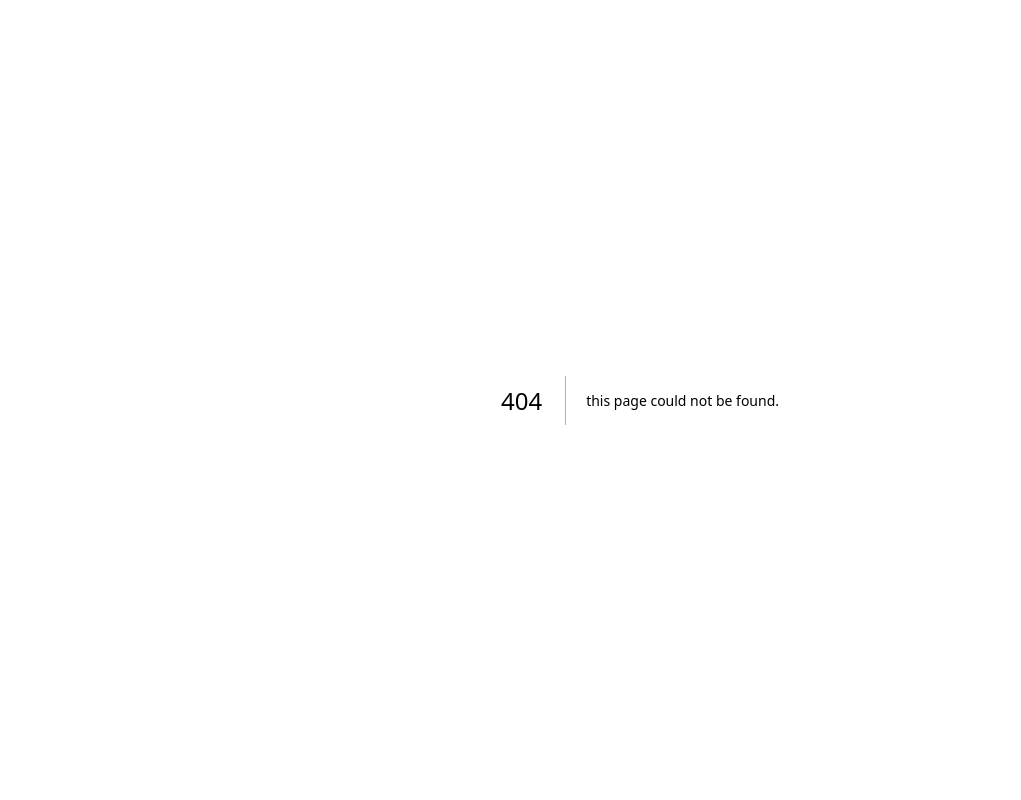
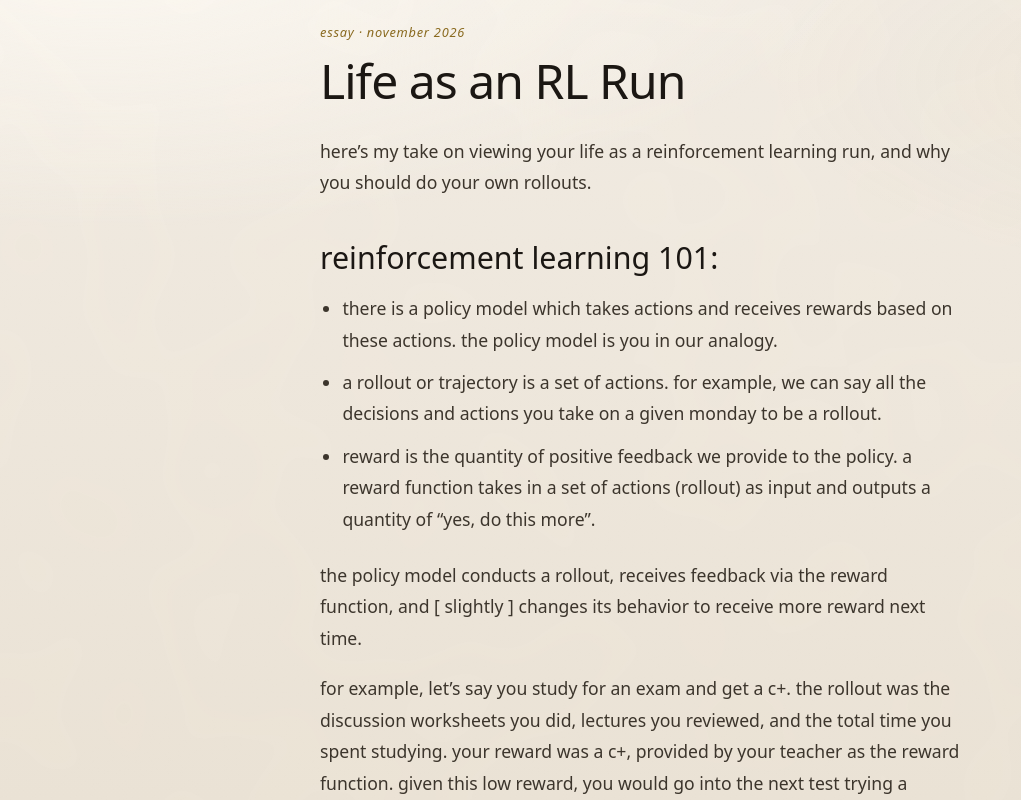
Before and after one commit to manav-aggarwal4/personal-website, a Next.js app: page /writings/life-as-an-rl-run in a window 1280 px wide. Before the commit this address had no page. Shown: the top 800 px of the page, without its empty margins (0-1021 px from the left). Built offline with nearby package versions, Linux system fonts and the light colour scheme.

Commit message:
Publish Life as an RL Run essay

```diff
--- a/app/data/writings.ts
+++ b/app/data/writings.ts
@@ -19,6 +19,13 @@ export interface Writing {
 }
 
 export const writings: Writing[] = [
+  {
+    title: 'Life as an RL Run',
+    slug: 'life-as-an-rl-run',
+    date: 'november 2026',
+    tag: 'essay',
+    teaser: 'Here’s my take on viewing your life as a reinforcement learning run, and why you should do your own rollouts.',
+  },
   {
     title: 'on the best energy drinks',
     slug: 'energy-drinks',
--- a/app/globals.css
+++ b/app/globals.css
@@ -2380,3 +2380,42 @@ button {
     text-transform: none;
   }
 }
+
+.writing-essay-title {
+  text-transform: none;
+}
+
+.writing-essay h2 {
+  font-family: var(--font-display);
+  color: var(--ink);
+  font-size: clamp(1.5rem, 3vw, 1.9rem);
+  font-weight: 500;
+  line-height: 1.25;
+  margin: 2.5rem 0 1rem;
+}
+
+.writing-essay ul {
+  list-style: disc;
+  padding-left: 1.4rem;
+  margin: 0 0 1.5rem;
+  color: var(--ink-soft);
+  font-size: 1.1rem;
+  line-height: 1.8;
+}
+
+.writing-essay li + li {
+  margin-top: 0.65rem;
+}
+
+.writing-essay pre {
+  white-space: pre-wrap;
+  overflow-wrap: anywhere;
+  padding: 1rem 1.2rem;
+  margin: 0 0 1.5rem;
+  background: var(--bg-elevated);
+  border: 1px solid var(--line);
+  color: var(--ink-soft);
+  font-family: var(--font-mono);
+  font-size: 0.85rem;
+  line-height: 1.7;
+}
--- /dev/null
+++ b/app/writings/life-as-an-rl-run/page.tsx
@@ -0,0 +1,57 @@
+import type { Metadata } from 'next'
+import { getWritingBySlug } from '../../data/writings'
+
+const piece = getWritingBySlug('life-as-an-rl-run')!
+
+export const metadata: Metadata = {
+  title: `${piece.title} · Manav Aggarwal`,
+  description: piece.teaser,
+}
+
+export default function LifeAsAnRLRunPage() {
+  return (
+    <div className="writing-page">
+      <div className="grain" aria-hidden="true" />
+      <div className="marble-veins" aria-hidden="true" />
+      <article className="writing-article">
+        <p className="label writing-kicker">{piece.tag} · {piece.date}</p>
+        <h1 className="writing-title writing-essay-title">{piece.title}</h1>
+        <div className="writing-body writing-essay">
+          <p>{'Here’s my take on viewing your life as a reinforcement learning run, and why you should do your own rollouts.'}</p>
+
+          <h2>Reinforcement learning 101:</h2>
+          <ul>
+            <li>{'There is a policy model which takes actions and receives rewards based on these actions. The policy model is YOU in our analogy.'}</li>
+            <li>{'A rollout or trajectory is a set of actions. For example, we can say all the decisions and actions you take on a given Monday to be a rollout.'}</li>
+            <li>{'Reward is the quantity of positive feedback we provide to the policy. A reward function takes in a set of actions (rollout) as input and outputs a quantity of “yes, do this more”.'}</li>
+          </ul>
+          <p>{'The policy model conducts a rollout, receives feedback via the reward function, and [ slightly ] changes its behavior to receive more reward next time.'}</p>
+          <p>{'For example, let’s say you study for an exam and get a C+. The rollout was the discussion worksheets you did, lectures you reviewed, and the total time you spent studying. Your reward was a C+, provided by your teacher as the reward function. Given this low reward, you would go into the next test trying a slightly different strategy - studying for longer, taking practice exams instead of reviewing lecture, etc. If you received an A+, you would probably do the exact same study techniques as you did before. This introduces the idea of exploration vs exploitation.'}</p>
+          <p>{'In one sentence, exploration is trying a different strategy in hopes of receiving a higher reward and exploitation is continuing to follow the same strategy as it has been successful in previous rollouts.'}</p>
+          <p>{'As we grow older (and in an RL run), we (typically) shift our strategy from entirely exploratory to quite exploitative. Once you find a strategy that works, it makes sense to use it more often. But what does it mean for a strategy to “work” in your life?'}</p>
+
+          <h2>What are you optimizing for?</h2>
+          <p>{'A persons ‘meaning of life’ is their reward function. For people who only care about status, their reward function is entirely based on a proxy model’s (society) opinion of them [PPO]. But for most, its a continuous function that changes as you experience life. Here’s a basic example life reward function:'}</p>
+          <pre><code>{'reward_fn = 0.5 * [financial support] +\n            0.5 [time with family]'}</code></pre>
+          <p>{'the [ — ] are your ‘tenets’ and the hyperparameters (0.5, 0.5) are how much you value those tenets in comparison to every other one. Obviously this is ever-changing over the course of one’s life. Here are some more examples:'}</p>
+          <pre><code>{'reward_fn = (1) * [society’s opinion of you] → “Yuppies”'}</code></pre>
+          <pre><code>{'reward_fn = 0.5 * [ trying new foods ] + 0.5 * [traveling to new places] → “Adventurer”'}</code></pre>
+          <pre><code>{'reward_fn = 0.1 * [society’s opinion of you] + 0.2 * [traveling to new places] + 0.3 [ volunteering ] + 0.4 * [ making money] → more realistic case'}</code></pre>
+          <p>{'Living life optimizing under this objective function determines how you act. Your reward function determines the actions you take. Maybe you take a job that pays well, but doesn’t allow you to travel as much or spend time with family. Depending on how much your reward function weights money versus WLB, the decision you make changes.'}</p>
+
+          <h2>Why you should do your down rollouts</h2>
+          <p>{'Imitation learning is exactly what it sounds like. We find our strategy to maximize rewards by imitating a stronger model’s behaviors. In LLM training, this is especially useful initially when our model’s capabilities are significantly weak and can be rapidly improved by training on the output of others.'}</p>
+          <p>{'There is a time for imitation learning in ones life like in grade school. We imitate stronger models (adults) to learn what is acceptable to do / not do.'}</p>
+          <p>{'It feels incredibly natural to continue to imitate those you look up to. But as we grow older, the issue with viewing life as an imitation learning problem is that:'}</p>
+          <ul>
+            <li>{'You can only become as successful as the model, or person, your distilling from.'}</li>
+            <li>{'Your reward function is NEVER the same as the model, or person, you’re imitating.'}</li>
+          </ul>
+          <p>{'Thus you will never earn your maximal reward if you’re copying actions made based on someone else’s reward function.'}</p>
+          <p>{'Contrast this with RL where you do your own rollouts. Exploring or exploiting strategies optimized against your own defined meaning of success allows you to both surpass any teacher model and discover new strategies that may work even better in your specific circumstances.'}</p>
+          <p>{'My key takeaway is that you should explore your environment enough to understand what you value, and then optimize the set of actions you take to maximize your reward instead of copying other’s actions. You’re solving your own MDP :) !'}</p>
+        </div>
+      </article>
+    </div>
+  )
+}
```
